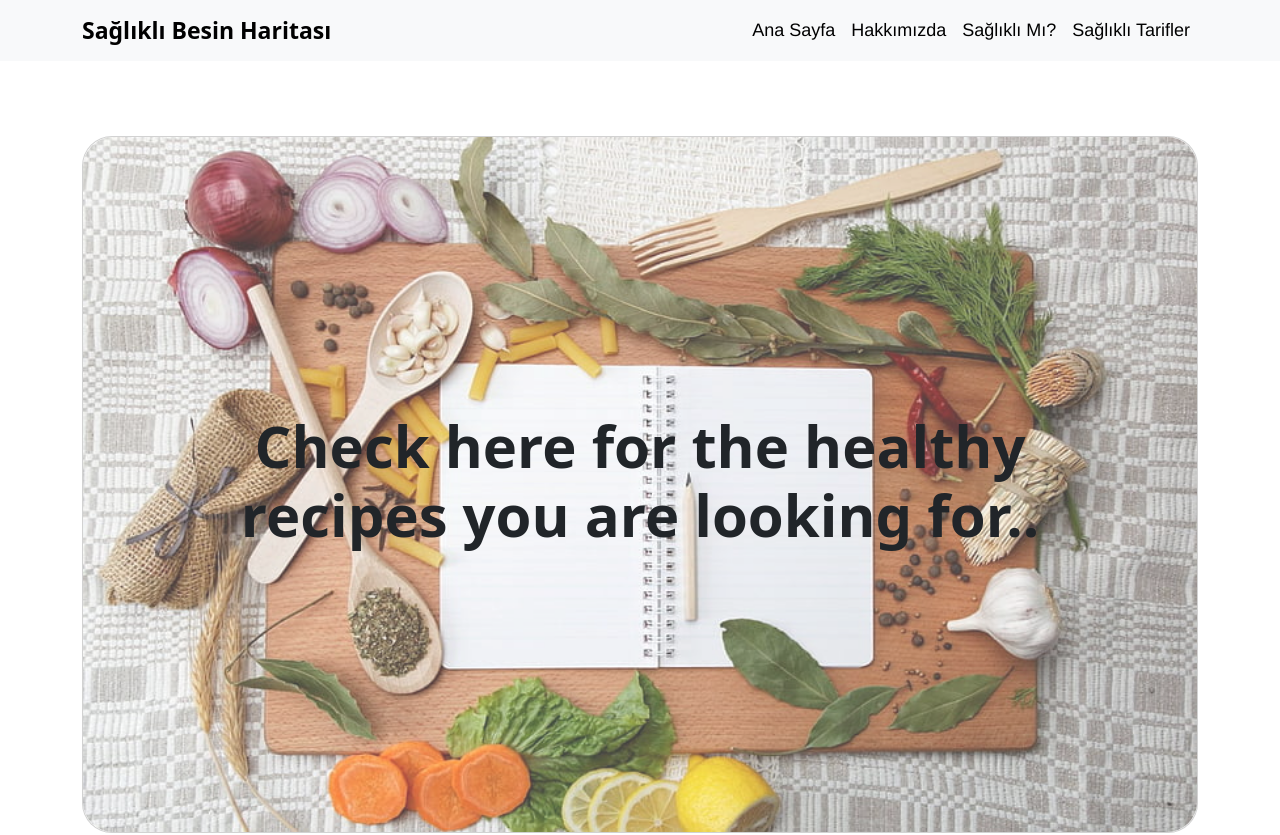
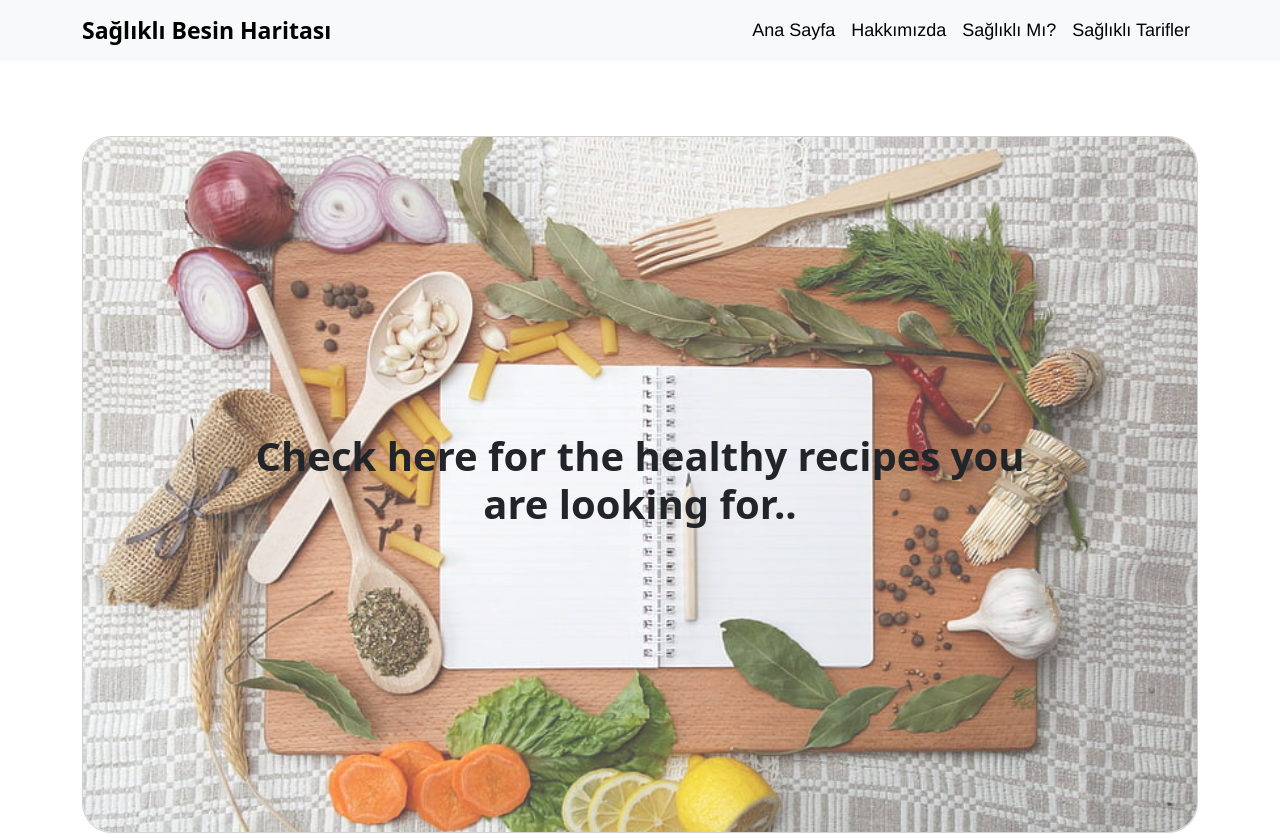
Before and after one commit to elanurbulbul/HealthyNutritionMap, a React (Create React App) app: page /saglikliTarifler in a window 1280 px wide. Shown: the top 835 px of the page. Built offline with nearby package versions, Linux system fonts and the light colour scheme; no server answers.

Commit message:
editedSaglikliTariflerPagePage

```diff
--- a/src/pages/SaglikliTariflerPage/SaglikliTarifler.js
+++ b/src/pages/SaglikliTariflerPage/SaglikliTarifler.js
@@ -4,6 +4,7 @@ import RecipeApi from "../../partial/RecipeAPI/RecipesApi";
 import "./index.scss";
 import Card from "react-bootstrap/Card";
 import heroImg from "../../img/HealthyRecipes/hero-section-recipes-img.png";
+import { Container } from "react-bootstrap";
 
 const app_id = "cfa79e41"; // Replace with your Edamam API app_id
 const app_key = "c5f776242e38ea968b3fac48d712da1e"; // Replace with your Edamam API app_key
@@ -24,7 +25,7 @@ const SaglikliTarifler = () => {
       {loading && <Loading />}
 
       <section className="hero-section">
-        <div className="container">
+        <Container>
           <Card className="hero-card ">
             <Card.Img
               className="hero-card-img"
@@ -32,21 +33,24 @@ const SaglikliTarifler = () => {
               alt="Card image"
             />
             <Card.ImgOverlay className="hero-card-ImgOverlay d-flex flex-column justify-content-center  align-items-center ">
-              <Card.Title className="hero-card-title">
+              <Card.Title className="hero-card-title fs-1 ">
                 Check here for the healthy recipes you are looking for..
               </Card.Title>
             </Card.ImgOverlay>
           </Card>
+        </Container>
+      </section>
+      <section className="content-section">
+        <div className="container ">
+          <div className="content-section-description ">
+            Eating healthy at home is important to protect our physical and
+            mental health. However, busy life pace and work stress can sometimes
+            make it difficult to have a balanced diet. Fortunately, there are
+            practical ways to eat healthy at home. On this web page, we will
+            help you live a balanced and nutritious life by sharing some
+            practical suggestions for healthy nutrition at home.
           </div>
-          </section>
-          <section className="content-section">
-            <div className="container ">
-            <div className="content-section-description ">
-          Eating healthy at home is important to protect our physical and mental health. However, busy life pace and work stress can sometimes make it difficult to have a balanced diet. Fortunately, there are practical ways to eat healthy at home. On this web page, we will help you live a balanced and nutritious life by sharing some practical suggestions for healthy nutrition at home.
-          </div>
-            </div>
-
-
+        </div>
       </section>
       <section className="search-section">
         <div className="container">
--- a/src/pages/SaglikliTariflerPage/index.scss
+++ b/src/pages/SaglikliTariflerPage/index.scss
@@ -15,8 +15,10 @@
     }
     .hero-card-ImgOverlay{
       .hero-card-title{
+
         font-weight: 600;
-        font-size: 58px;
+
+
         max-width: 802px;
 
       }
```
Also changed, not shown: src/img/HomePage/logo-section.png (deleted).
